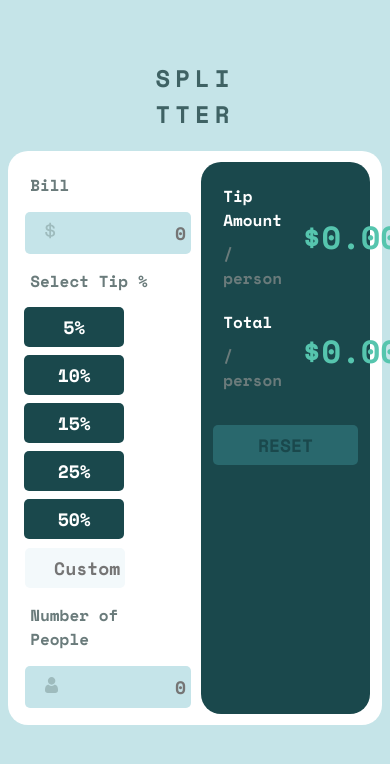
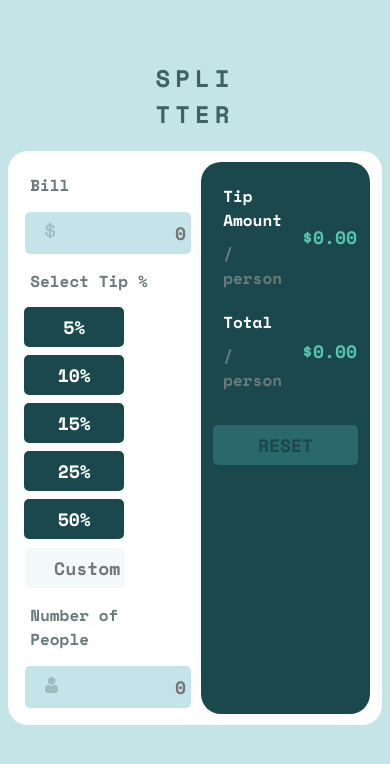
Before and after one commit to Alex7033/Tip-App, a React (Vite) app in the folder Tip-App/: page / in a window 390 px wide. Shown: the top 764 px of the page. Built offline with nearby package versions, Linux system fonts and the light colour scheme.

Commit message:
text mobile change

```diff
--- a/Tip-App/src/index.css
+++ b/Tip-App/src/index.css
@@ -10,6 +10,7 @@
 
 body {
   background: #c5e4e8;
+  /* background: black; */
 }
 
 .title {
@@ -175,7 +176,7 @@ button:hover {
 .showcaseTipAmount {
   /* margin-right: 50px; */
   color: #56c5ae;
-  font-size: xx-large;
+  font-size: large;
 }
 
 .showcaseSecond {
@@ -192,7 +193,7 @@ button:hover {
 .showcaseTotalAmount {
   /* margin-right: 50px; */
   color: #56c5ae;
-  font-size: xx-large;
+  font-size: large;
 }
 .resetBtn {
   width: 86%;
@@ -251,4 +252,5 @@ button:hover {
     border-radius: 20px;
   }
 
+
 }
```
Also changed, not shown: Tip-App/src/App.jsx (+0 -13 lines).
